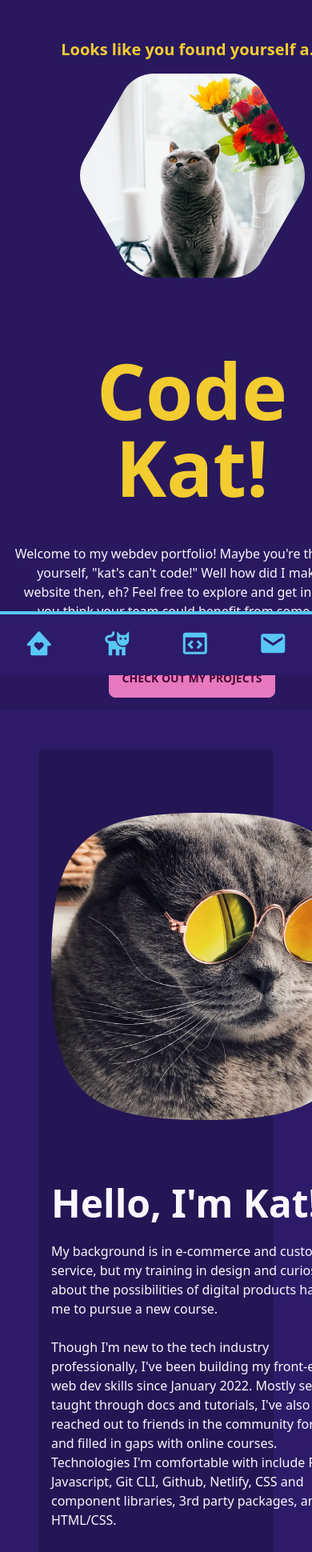
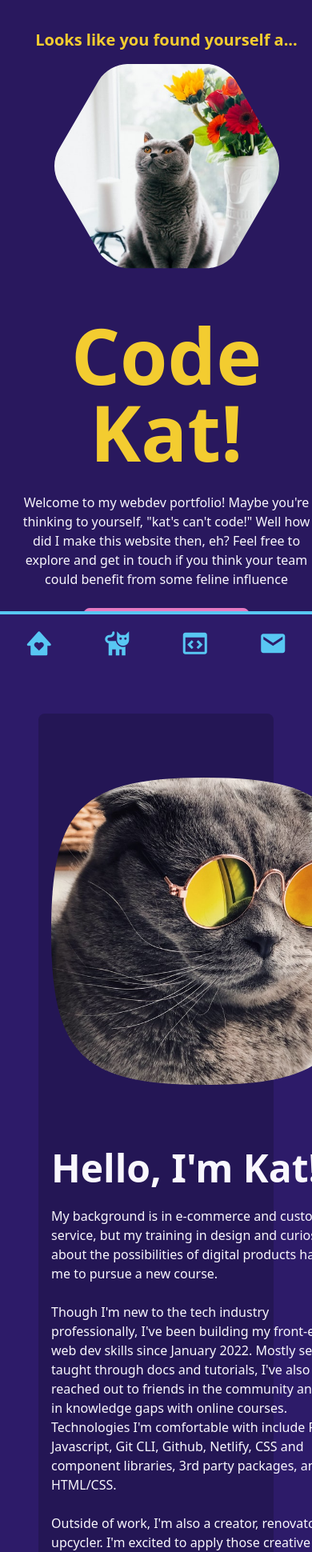
Before and after one commit to kemetcalf/portfolio-2023, a React (Create React App) app: page / in a window 390 px wide. Shown: the top 1940 px of the page at 80% size. Built offline with nearby package versions, Linux system fonts and the light colour scheme.

Commit message:
trying to improve mobile views

```diff
--- a/src/Components/AboutMe.jsx
+++ b/src/Components/AboutMe.jsx
@@ -16,12 +16,12 @@ export default function AboutMe() {
 						<p className="py-6">
 							My background is in e-commerce and customer service, but my
 							training in design and curiosity about the possibilities of
-							digital products has led me to pursue a new course. <br />
+							digital products have led me to pursue a new course. <br />
 							<br />
 							Though I'm new to the tech industry professionally, I've been
 							building my front-end web dev skills since January 2022. Mostly
 							self-taught through docs and tutorials, I've also reached out to
-							friends in the community for help and filled in gaps with online
+							friends in the community and filled in knowledge gaps with online
 							courses. Technologies I'm comfortable with include React,
 							Javascript, Git CLI, Github, Netlify, CSS and component libraries,
 							3rd party packages, and HTML/CSS. <br />
@@ -36,7 +36,7 @@ export default function AboutMe() {
 							opportunities in front-end web development and can't wait to see
 							where this new journey takes me!
 						</p>
-						<button className="btn btn-primary m-4 active" href="/contactinfo">
+						<button className="btn btn-primary m-2 active" href="/contactinfo">
 							<AnchorLink
 								href="#contactinfo"
 								className="tooltip tooltip-left"
@@ -45,7 +45,7 @@ export default function AboutMe() {
 								Get in touch
 							</AnchorLink>
 						</button>
-						<button className="btn btn-secondary m-4">
+						<button className="btn btn-secondary m-2">
 							<AnchorLink
 								href="#projectgallery"
 								className="tooltip tooltip-left"
--- a/src/Components/Hero.jsx
+++ b/src/Components/Hero.jsx
@@ -4,7 +4,7 @@ export default function Hero() {
 	return (
 		<div id="hero" className="hero min-h-screen bg-base-200">
 			<div className="hero-content flex-col lg:flex-row-reverse">
-				<div className="m-8">
+				<div className="">
 					<h2 className="text-xl text-accent text-center font-bold pb-4 lg:hidden">
 						Looks like you found yourself a...
 					</h2>
@@ -18,7 +18,7 @@ export default function Hero() {
 					<h2 className="text-xl text-accent text-center font-bold pb-4 invisible lg:visible">
 						Looks like you found yourself a...
 					</h2>
-					<h1 className="text-8xl text-accent font-bold mb-6"> Code Kat!</h1>
+					<h1 className="text-8xl text-accent font-bold mb-1"> Code Kat!</h1>
 					<p className="py-6 ">
 						Welcome to my webdev portfolio! Maybe you're thinking to yourself,
 						"kat's can't code!" Well how did I make this website then, eh? Feel
```
